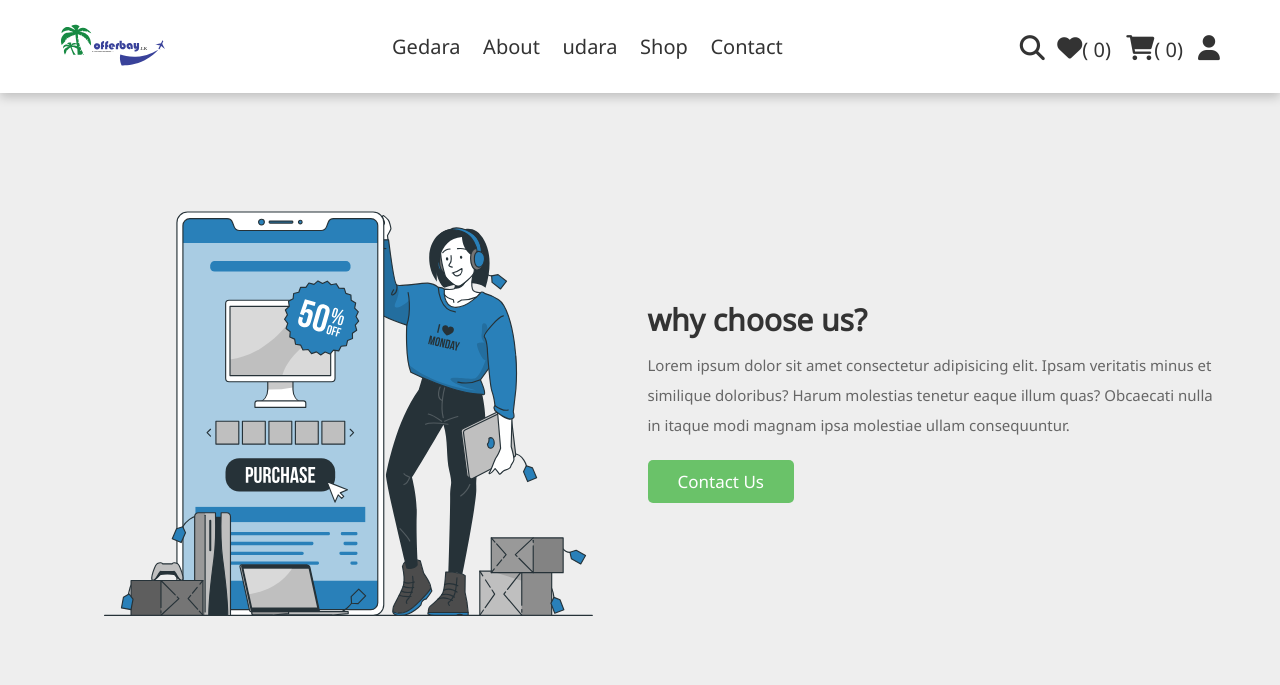
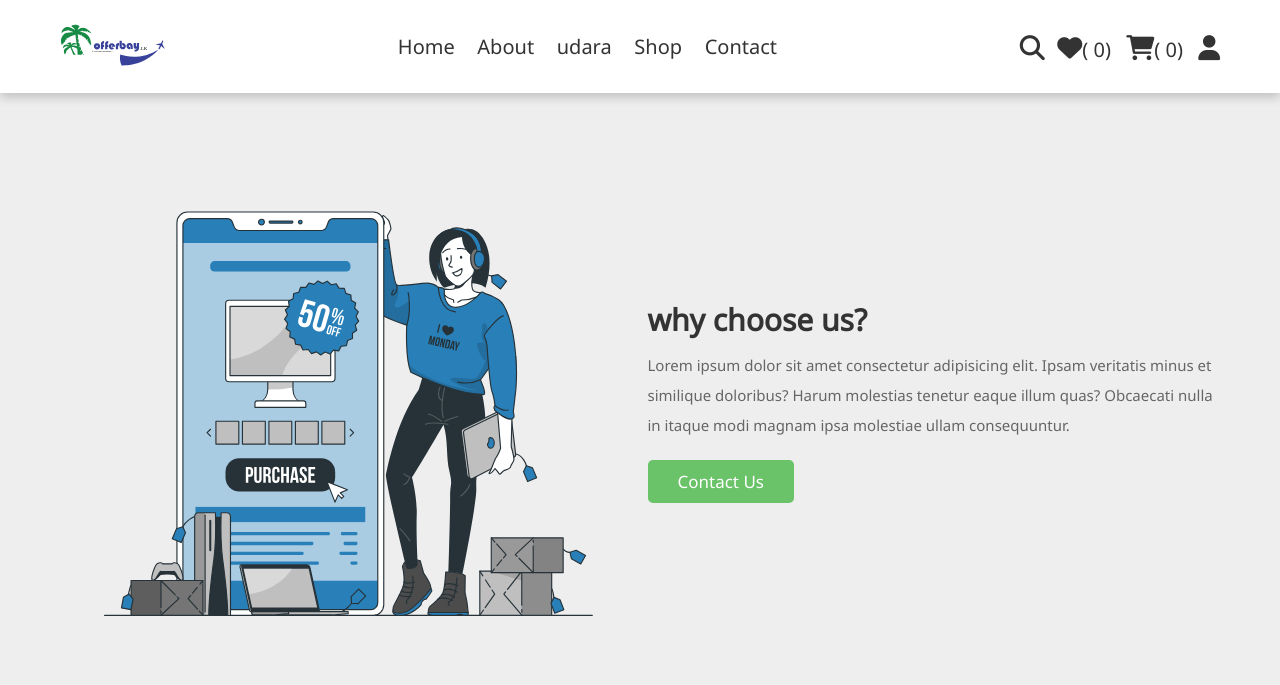
Before and after one commit to shav74/petwet, a PHP site: page /about.php in a window 1280 px wide. Shown: the top 685 px of the page. Run offline with PHP 8.4, Linux system fonts and the light colour scheme; data that the repository does not hold is empty; some libraries are stand-ins or nearby versions.

Commit message:
nikn kale meka nn

```diff
--- a/ecommerce website/components/user_header.php
+++ b/ecommerce website/components/user_header.php
@@ -20,7 +20,7 @@ if (isset($message)) {
       </a>
 
       <nav class="navbar">
-         <a href="home.php">Gedara</a>
+         <a href="home.php">Home</a>
          <a href="about.php">About</a>
          <a href="orders.php">udara</a>
          <a href="shop.php">Shop</a>
```
